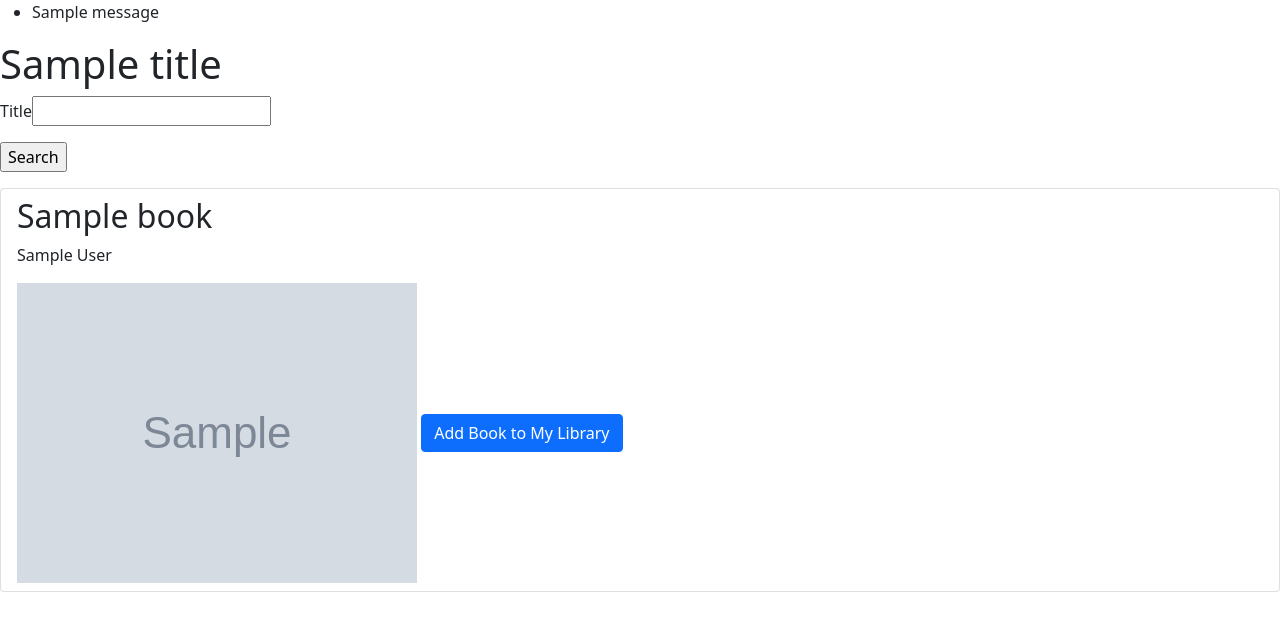
After one commit to plainjacob/book-library, a Flask app: template app/templates/search_book.html in a window 1280 px wide. The commit adds this page. Shown: the top 631 px of the page. Run offline with Flask 3, Linux system fonts and the light colour scheme; tables that the repository leaves empty hold one stand-in row (values such as "Sample post"); the template is opened without the code that fills it: values that come from a table or form of the project are taken from there, most other values are stand-ins (such as "Sample title", 1, 10 or a date in 2020); grey boxes marked "Sample" are stand-in pictures; one stand-in notice (Sample message) is shown.

```diff
--- a/app/__init__.py
+++ b/app/__init__.py
@@ -1,10 +1,15 @@
 from flask import Flask, render_template
+from app.config import config
 from app.extensions import db
 from app.models.book import Book
+from app.forms import SearchBookForm
+from app.services.google_books import search_books
+from app.utils import get_sample_data
+
 
 def create_app():
   app = Flask(__name__)
-  app.config['SQLALCHEMY_DATABASE_URI'] = 'sqlite:///app.db'
+  app.config.from_object(config)
 
   db.init_app(app)
 
@@ -13,6 +18,16 @@ def create_app():
     books = db.session.execute(db.select(Book))
     return render_template('index.html', title='My Library', books=books)
 
+  @app.route('/search', methods=['GET', 'POST'])
+  def search():
+    form = SearchBookForm()
+    if form.validate_on_submit():
+      if form.title.data:
+        books = get_sample_data()
+        # books = search_books(form.title.data)
+
+    return render_template('search_book.html', title='Search Book', form=form, books=books)
+
   return app
 
 
--- a/app/forms.py
+++ b/app/forms.py
@@ -1 +1,7 @@
 from flask_wtf import FlaskForm
+from wtforms import StringField, SubmitField
+from wtforms.validators import DataRequired
+
+class SearchBookForm(FlaskForm):
+  title = StringField('Title', validators=[DataRequired()])
+  submit = SubmitField('Search')
--- a/app/models/book.py
+++ b/app/models/book.py
@@ -15,4 +15,6 @@ class Book(db.Model):
   id: Mapped[int] = mapped_column(primary_key=True, autoincrement=True)
   title: Mapped[str] = mapped_column(nullable=False)
   author: Mapped[str] = mapped_column(nullable=False)
+  # identifier: Mapped[int] = mapped_column()
+  imageUrl: Mapped[str] = mapped_column(nullable=False)
   status: Mapped[BookStatus]= mapped_column(Enum(BookStatus), nullable=True)
--- a/app/templates/base.html
+++ b/app/templates/base.html
@@ -14,6 +14,13 @@
     />
   </head>
   <body>
+    {% with messages = get_flashed_messages() %} {% if messages %}
+    <ul>
+      {% for message in messages %}
+      <li class="notification">{{ message }}</li>
+      {% endfor %}
+    </ul>
+    {% endif %} {% endwith %}
     <header>{% block header %}{% endblock %}</header>
     <section>{% block content %}{% endblock %}</section>
     <script src="https://cdn.jsdelivr.net/npm/bootstrap@5.3.8/dist/js/bootstrap.bundle.min.js"></script>
--- /dev/null
+++ b/app/templates/search_book.html
@@ -0,0 +1,27 @@
+{% extends "base.html" %} {% block header %}
+<h1>{{ title }}</h1>
+{% endblock %} {% block content %}
+<form method="POST" action="{{ url_for('search') }}">
+  {{ form.csrf_token }}
+  <p>
+    {{ form.title.label }}{{ form.title() }} {% for error in form.title.errors
+    %}
+    <span style="color: red">[{{ error }}]</span>
+    {% endfor %}
+  </p>
+  <p>{{ form.submit() }}</p>
+</form>
+{% if books %}
+<ul class="list-group">
+  {% for book in books %}
+  <li class="list-group-item">
+    <h2>{{ book.title }}</h2>
+    <p>{{ book.author }}</p>
+    {% if book.imageUrl %}
+    <img src="{{ book.imageUrl }}" />
+    {% endif %}
+    <button class="btn btn-primary">Add Book to My Library</button>
+  </li>
+  {% endfor %}
+</ul>
+{% endif %} {% endblock %}
```
Also changed, not shown: app/config.py (added, +7 -0 lines), app/services/google_books.py (added, +30 -0 lines), app/templates/index.html (+5 -2 lines), app/utils.py (added, +21 -0 lines), sample_data.json (added, +1 -0 lines).
